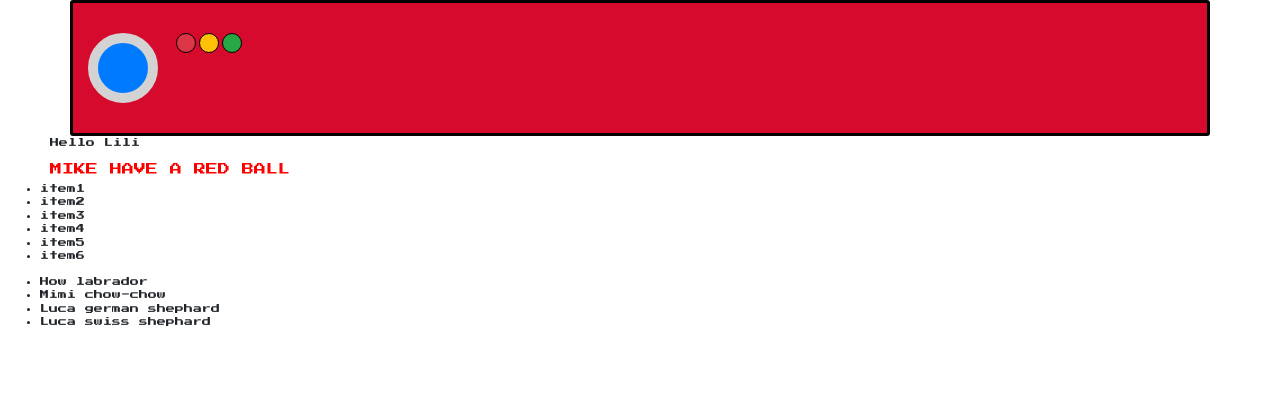
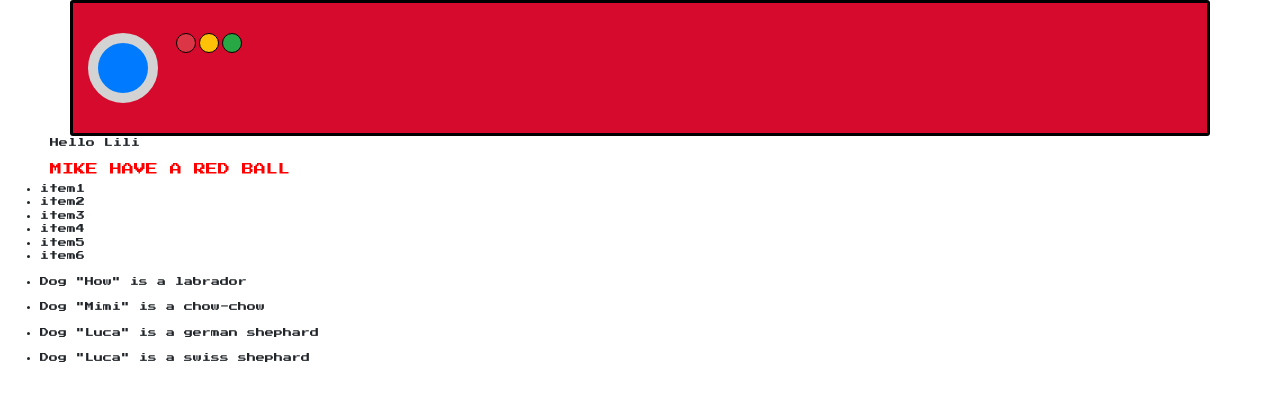
Before and after one commit to mswidzinska/vokedex-Complete, a Vue app: page /#/ in a window 1280 px wide. Shown: the top 400 px of the page. Built offline with nearby package versions, Linux system fonts and the light colour scheme.

Commit message:
list rendering objects

```diff
--- a/src/views/Home.vue
+++ b/src/views/Home.vue
@@ -23,10 +23,9 @@
           {{ item }}
         </li>
       </ul>
-         <ul>
+      <ul>
         <li v-for="dog in dogs" :key="dog.index">
-          {{ dog.name }}
-           {{ dog.type }}
+          <p>Dog "{{ dog.name }}" is a  {{ dog.type }}</p>
         </li>
       </ul>
     </div>
@@ -42,14 +41,16 @@ export default {
       red: true,
       green: false,
       yellow: false,
-      items:["item1", "item2", "item3", "item4", "item5", "item6"],
-    dogs: [
-      {name: "How", type: "labrador"},
-      {name: "Mimi", type: "chow-chow"},
-      {name: "Luca", type: "german shephard"},
-      {name: "Luca", type: "swiss shephard"},
-    ],
-    }}};
+      items: ["item1", "item2", "item3", "item4", "item5", "item6"],
+      dogs: [
+        { name: "How", type: "labrador" },
+        { name: "Mimi", type: "chow-chow" },
+        { name: "Luca", type: "german shephard" },
+        { name: "Luca", type: "swiss shephard" },
+      ],
+    };
+  },
+};
 </script>
 
 <style lang="scss">
```
